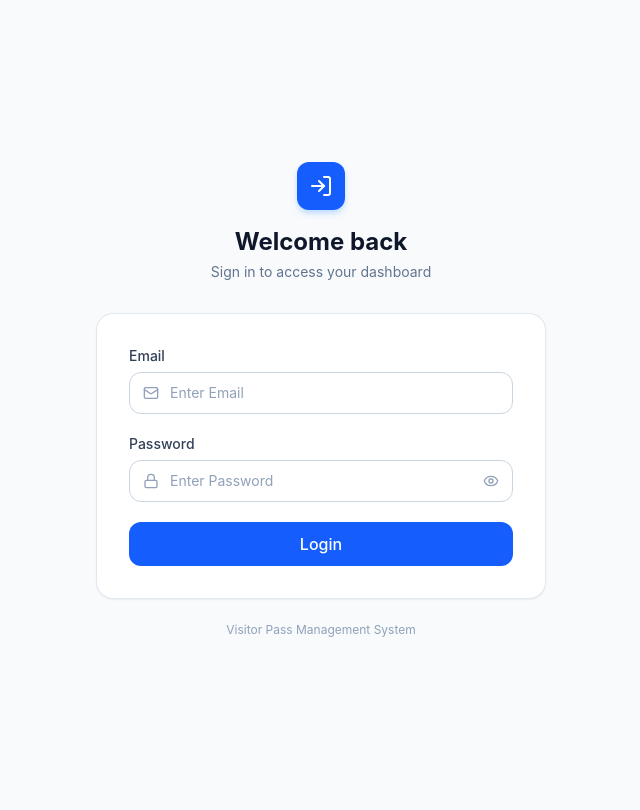
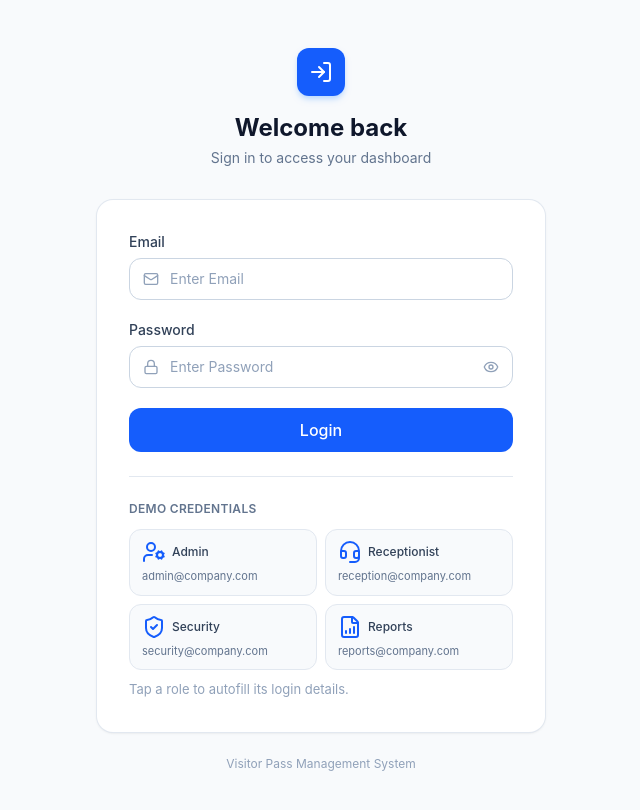
Before and after one commit to abhi-nav-25/visitor-pass-management-system, a React (Vite) app in the folder frontend/: page / in a window 1280 px wide. Shown: the top 810 px of the page, without its empty margins (319-959 px from the left). Built offline with nearby package versions, Linux system fonts and the light colour scheme; no server answers.

Commit message:
Add demo credential icons on login page

```diff
--- a/frontend/src/pages/Login.jsx
+++ b/frontend/src/pages/Login.jsx
@@ -5,7 +5,34 @@ import {
 import { useNavigate } from "react-router-dom";
 import { AuthContext } from "../context/AuthContext";
 import { loginUser } from "../services/authService";
-import { Eye, EyeOff, LogIn, Mail, Lock, AlertCircle } from "lucide-react";
+import { Eye, EyeOff, LogIn, Mail, Lock, AlertCircle, ShieldCheck, UserCog, Headset, FileBarChart } from "lucide-react";
+
+const DEMO_ACCOUNTS = [
+  {
+    role: "Admin",
+    email: "admin@company.com",
+    password: "admin123",
+    icon: UserCog,
+  },
+  {
+    role: "Receptionist",
+    email: "reception@company.com",
+    password: "reception123",
+    icon: Headset,
+  },
+  {
+    role: "Security",
+    email: "security@company.com",
+    password: "security123",
+    icon: ShieldCheck,
+  },
+  {
+    role: "Reports",
+    email: "reports@company.com",
+    password: "reports123",
+    icon: FileBarChart,
+  },
+];
 
 function Login() {
   const [email, setEmail] = useState("");
@@ -36,6 +63,12 @@ function Login() {
     } finally {
       setLoading(false);
     }
+  };
+
+  const fillDemoAccount = (demoEmail, demoPassword) => {
+    setEmail(demoEmail);
+    setPassword(demoPassword);
+    setError("");
   };
 
   return (
@@ -143,6 +176,33 @@ function Login() {
               )}
             </button>
           </form>
+
+          <div className="mt-6 pt-6 border-t border-slate-200">
+            <p className="text-xs font-semibold text-slate-500 uppercase tracking-wide mb-3">
+              Demo Credentials
+            </p>
+            <div className="grid grid-cols-2 gap-2">
+              {DEMO_ACCOUNTS.map(({ role, email: demoEmail, password: demoPassword, icon: Icon }) => (
+                <button
+                  key={role}
+                  type="button"
+                  onClick={() => fillDemoAccount(demoEmail, demoPassword)}
+                  className="flex flex-col items-start gap-1 rounded-xl border border-slate-200 bg-slate-50 hover:bg-slate-100 hover:border-slate-300 px-3 py-2.5 text-left transition"
+                >
+                  <span className="flex items-center gap-1.5 text-xs font-medium text-slate-700">
+                    <Icon className="h-6 w-6 text-blue-600" />
+                    {role}
+                  </span>
+                  <span className="text-[11px] text-slate-500 truncate w-full">
+                    {demoEmail}
+                  </span>
+                </button>
+              ))}
+            </div>
+            <p className="text-[13px] text-slate-400 mt-2.5">
+              Tap a role to autofill its login details.
+            </p>
+          </div>
         </div>
 
         <p className="text-center text-xs text-slate-400 mt-6">
```
